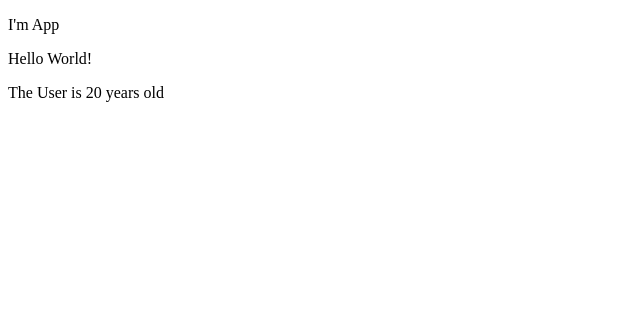
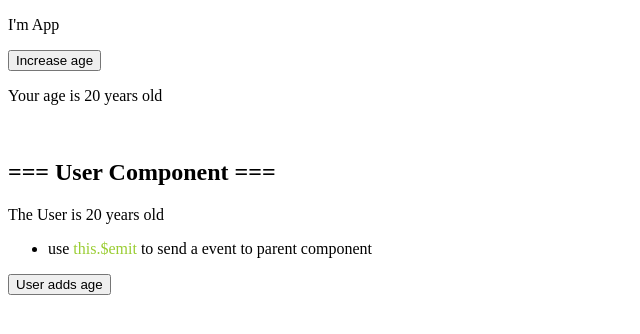
Before and after one commit to WeiHaoEric/ZTM_Vue3, a Vue app in the folder ch6/component/: page / in a window 1280 px wide. Shown: the top 334 px of the page, without its empty margins (0-640 px from the left). Built offline with nearby package versions, Linux system fonts and the light colour scheme.

Commit message:
use $emit to send event from child to parent comp

```diff
--- a/ch6/component/src/App.vue
+++ b/ch6/component/src/App.vue
@@ -1,8 +1,9 @@
 <template>
   <p>I'm App</p>
-  <!-- 新增I'm App -->
-  <greeting></greeting>
-  <user :age="age"></user>
+
+  <button type="button" @click="age++">Increase age</button>
+  <greeting :age="age"></greeting>
+  <user :age="age" @updateAge="age++"></user>
 </template>
 
 <script>
--- a/ch6/component/src/components/Greeting.vue
+++ b/ch6/component/src/components/Greeting.vue
@@ -1,5 +1,6 @@
 <template>
-  <p>{{ msg }}</p>
+  <p v-if="age >= 25">You are 25!!</p>
+  <p v-else>Your age is {{ age }} years old</p>
 </template>
 
 <script>
@@ -10,6 +11,7 @@ export default {
       msg: "Hello World!",
     };
   },
+  props: ["age"],
 };
 </script>
 
--- a/ch6/component/src/components/User.vue
+++ b/ch6/component/src/components/User.vue
@@ -1,11 +1,25 @@
 <template>
+  <br />
+  <h2>=== User Component ===</h2>
   <p>The User is {{ age }} years old</p>
+  <ul>
+    <li>
+      use <span style="color: yellowgreen">this.$emit</span> to send a event to
+      parent component
+    </li>
+  </ul>
+  <button type="button" @click="onAddAge">User adds age</button>
 </template>
 
 <script>
 export default {
   name: "User",
   props: ["age"],
+  methods: {
+    onAddAge() {
+      this.$emit("updateAge");
+    },
+  },
 };
 </script>
 
```
